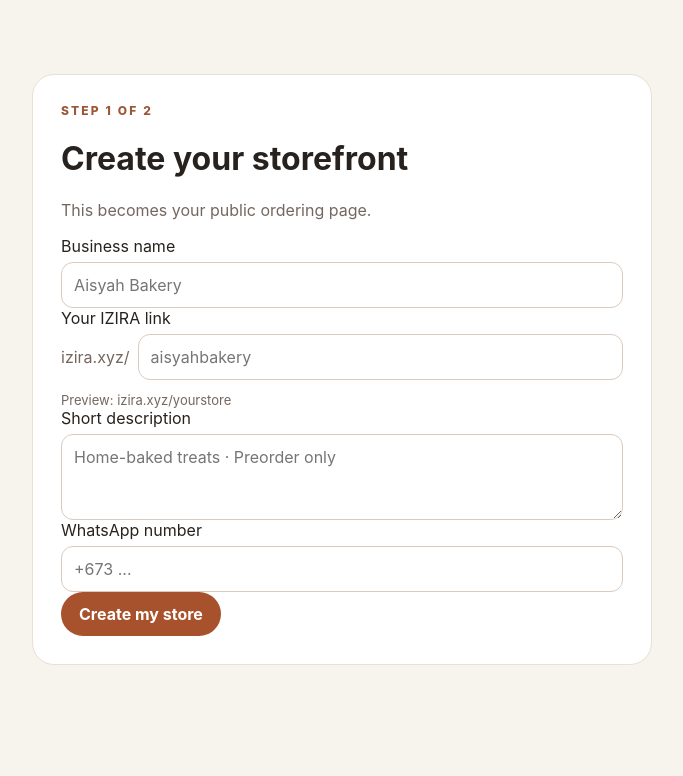
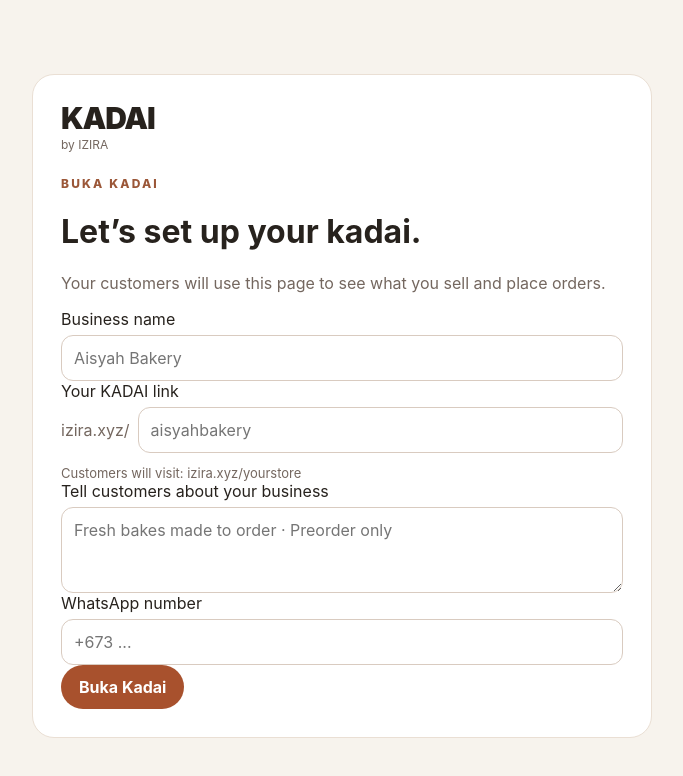
Before and after one commit to mypovbn-pixel/izira-website, a Next.js app: page /onboarding in a window 1280 px wide. Shown: the top 776 px of the page, without its empty margins (298-981 px from the left). Built offline with nearby package versions, Linux system fonts and the light colour scheme; no server answers.

Commit message:
Update onboarding for KADAI brand and reserved routes

```diff
--- a/components/OnboardingForm.tsx
+++ b/components/OnboardingForm.tsx
@@ -4,7 +4,7 @@ import { FormEvent, useMemo, useState } from "react";
 import { useRouter } from "next/navigation";
 import { createClient } from "@/lib/supabase/client";
 
-const reserved = new Set(["dashboard","login","signup","pricing","about","admin","api","onboarding","support","settings"]);
+const reserved = new Set(["kadai","dashboard","login","signup","pricing","about","admin","api","onboarding","support","settings","orders","products","customers","checkout","auth","terms","privacy"]);
 
 function normaliseSlug(value:string){return value.toLowerCase().trim().replace(/[^a-z0-9-]+/g,"-").replace(/^-+|-+$/g,"").slice(0,40)}
 
@@ -23,22 +23,23 @@ export default function OnboardingForm(){
     e.preventDefault(); setLoading(true); setMessage("");
     const {data:{user}}=await supabase.auth.getUser();
     if(!user){router.push("/login");return}
-    if(clean.length<3){setMessage("Store URL must be at least 3 characters.");setLoading(false);return}
-    if(reserved.has(clean)){setMessage("That store URL is reserved. Try another one.");setLoading(false);return}
+    if(clean.length<3){setMessage("Your KADAI link must be at least 3 characters.");setLoading(false);return}
+    if(reserved.has(clean)){setMessage("That KADAI link is reserved. Try another one.");setLoading(false);return}
     const {data:existing}=await supabase.from("businesses").select("id").eq("slug",clean).maybeSingle();
-    if(existing){setMessage("That store URL is already taken.");setLoading(false);return}
+    if(existing){setMessage("That KADAI link is already taken.");setLoading(false);return}
     const {error}=await supabase.from("businesses").insert({owner_id:user.id,name:name.trim(),slug:clean,description:description.trim()||null,whatsapp:whatsapp.trim()||null});
     if(error){setMessage(error.message);setLoading(false);return}
     router.push("/dashboard");router.refresh();
   }
 
   return <form onSubmit={submit} className="card" style={{maxWidth:620,margin:"50px auto",padding:28}}>
-    <div className="eyebrow">STEP 1 OF 2</div><h1>Create your storefront</h1><p className="muted">This becomes your public ordering page.</p>
+    <div style={{marginBottom:24}}><div style={{fontSize:30,fontWeight:900,letterSpacing:"-.04em",lineHeight:1}}>KADAI</div><div className="muted" style={{fontSize:12,marginTop:4}}>by IZIRA</div></div>
+    <div className="eyebrow">BUKA KADAI</div><h1>Let’s set up your kadai.</h1><p className="muted">Your customers will use this page to see what you sell and place orders.</p>
     <div className="field"><label>Business name</label><input required value={name} onChange={e=>setName(e.target.value)} placeholder="Aisyah Bakery"/></div>
-    <div className="field"><label>Your IZIRA link</label><div style={{display:"flex",alignItems:"center",gap:8}}><span className="muted">izira.xyz/</span><input required value={slug} onChange={e=>setSlug(normaliseSlug(e.target.value))} placeholder={normaliseSlug(name)||"aisyahbakery"}/></div><div className="muted" style={{fontSize:13,marginTop:6}}>Preview: izira.xyz/{clean||"yourstore"}</div></div>
-    <div className="field"><label>Short description</label><textarea rows={3} value={description} onChange={e=>setDescription(e.target.value)} placeholder="Home-baked treats · Preorder only"/></div>
+    <div className="field"><label>Your KADAI link</label><div style={{display:"flex",alignItems:"center",gap:8}}><span className="muted">izira.xyz/</span><input required value={slug} onChange={e=>setSlug(normaliseSlug(e.target.value))} placeholder={normaliseSlug(name)||"aisyahbakery"}/></div><div className="muted" style={{fontSize:13,marginTop:6}}>Customers will visit: izira.xyz/{clean||"yourstore"}</div></div>
+    <div className="field"><label>Tell customers about your business</label><textarea rows={3} value={description} onChange={e=>setDescription(e.target.value)} placeholder="Fresh bakes made to order · Preorder only"/></div>
     <div className="field"><label>WhatsApp number</label><input value={whatsapp} onChange={e=>setWhatsapp(e.target.value)} placeholder="+673 ..."/></div>
     {message&&<div className="card" style={{padding:12,marginBottom:14}}>{message}</div>}
-    <button className="btn" disabled={loading}>{loading?"Creating store…":"Create my store"}</button>
+    <button className="btn" disabled={loading}>{loading?"Opening your KADAI…":"Buka Kadai"}</button>
   </form>
 }
```
